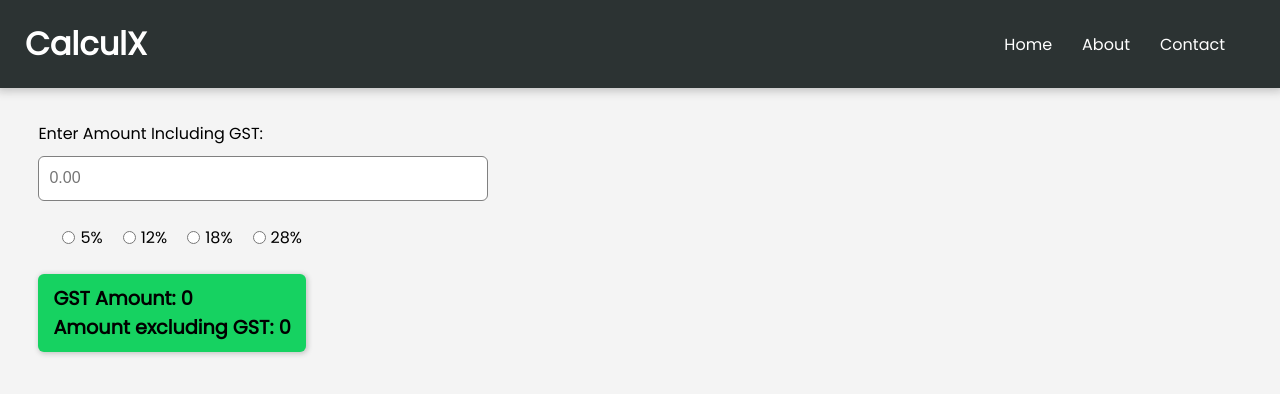
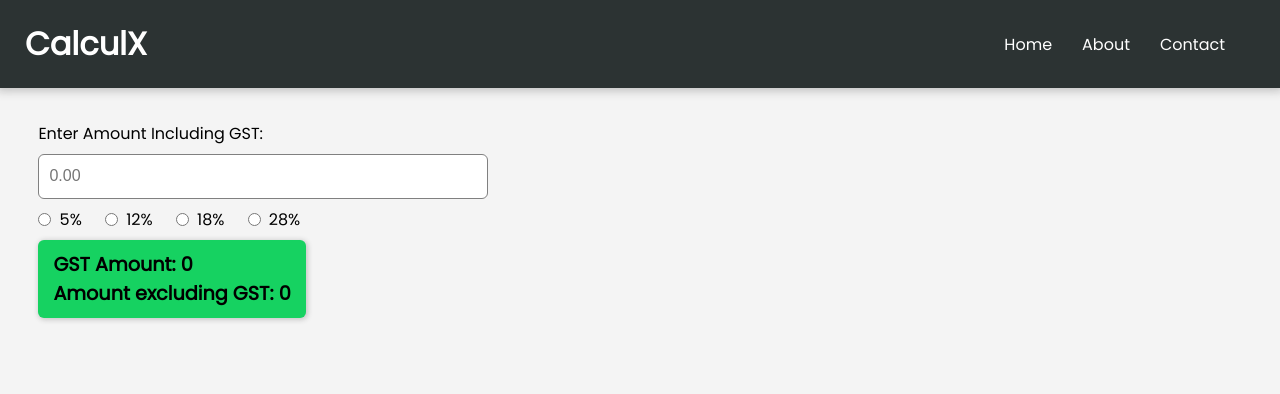
Before and after one commit to iAnishVijay/calculx, a React (Create React App) app: page / in a window 1280 px wide. Shown: the top 394 px of the page. Built offline with nearby package versions, Linux system fonts and the light colour scheme.

Commit message:
refactor and style change

```diff
--- a/src/App.scss
+++ b/src/App.scss
@@ -20,7 +20,7 @@ body {
     box-shadow: 0px 0px 9px 3px rgba(41, 41, 41, .25);
 
     @media (max-width: $breakpoint-mobile) {
-        padding: 2% 5%;
+        padding: 6% 3%;
     }
 }
 
@@ -40,13 +40,15 @@ body {
 
 .calculator {
     padding: 1% 3%;
+    display: flex;
     flex-direction: column;
     align-items: flex-start;
+    justify-content: center;
+    gap: 0.5em;
 }
 
 .input-field {
     font-size: 1em;
-    margin-top: 10px;
     width: 450px;
     height: 45px;
     text-indent: 10px;
@@ -57,13 +59,20 @@ body {
     @media (max-width: $breakpoint-mobile) {
         width: 100%;
     }
+    &:focus{
+        border: 2px solid black;
+    }
 }
 
+
 .gst-buttons {
-    margin: 2%;
-
+    display: flex;
+    flex-direction: row;
+    align-items: center;
+    justify-content: space-between;
+    gap: 0.2em;
     @media (max-width: $breakpoint-mobile) {
-        width: 60%;
+        margin: 2% 0;
         margin-left: auto;
         margin-right: auto;
     }
@@ -79,6 +88,9 @@ body {
     border-radius: 6px;
     background-color: #16d261;
     box-shadow: 1px 1px 5px 1px rgb(200, 200, 200);
+    @media (max-width: $breakpoint-mobile) {
+        width: 100%;
+    }
 }
 
 .gst-result {
--- a/src/components/Main.jsx
+++ b/src/components/Main.jsx
@@ -40,13 +40,13 @@ export default function Main() {
     }, [inputs.price, inputs.gstRate]);
 
     return (
-        <main className="calculator flex-center">
+        <main className="calculator">
             <InputField
                 name="price"
                 labelText="Enter Amount Including GST:"
                 handleChange={handleChange}
             />
-            <div className="gst-buttons flex-space-btw">
+            <div className="gst-buttons">
                 {gstButtons}
             </div>
             <div className="result-container">
--- a/src/index.jsx
+++ b/src/index.jsx
@@ -1,6 +1,7 @@
 import React from "react";
-import ReactDOM from "react-dom";
+import ReactDOM from "react-dom/client";
 import App from "./App.jsx";
 import "./App.scss";
 
-ReactDOM.render(<App />, document.getElementById("root"));
+const root = ReactDOM.createRoot(document.getElementById("root"));
+root.render(<App />);
```
